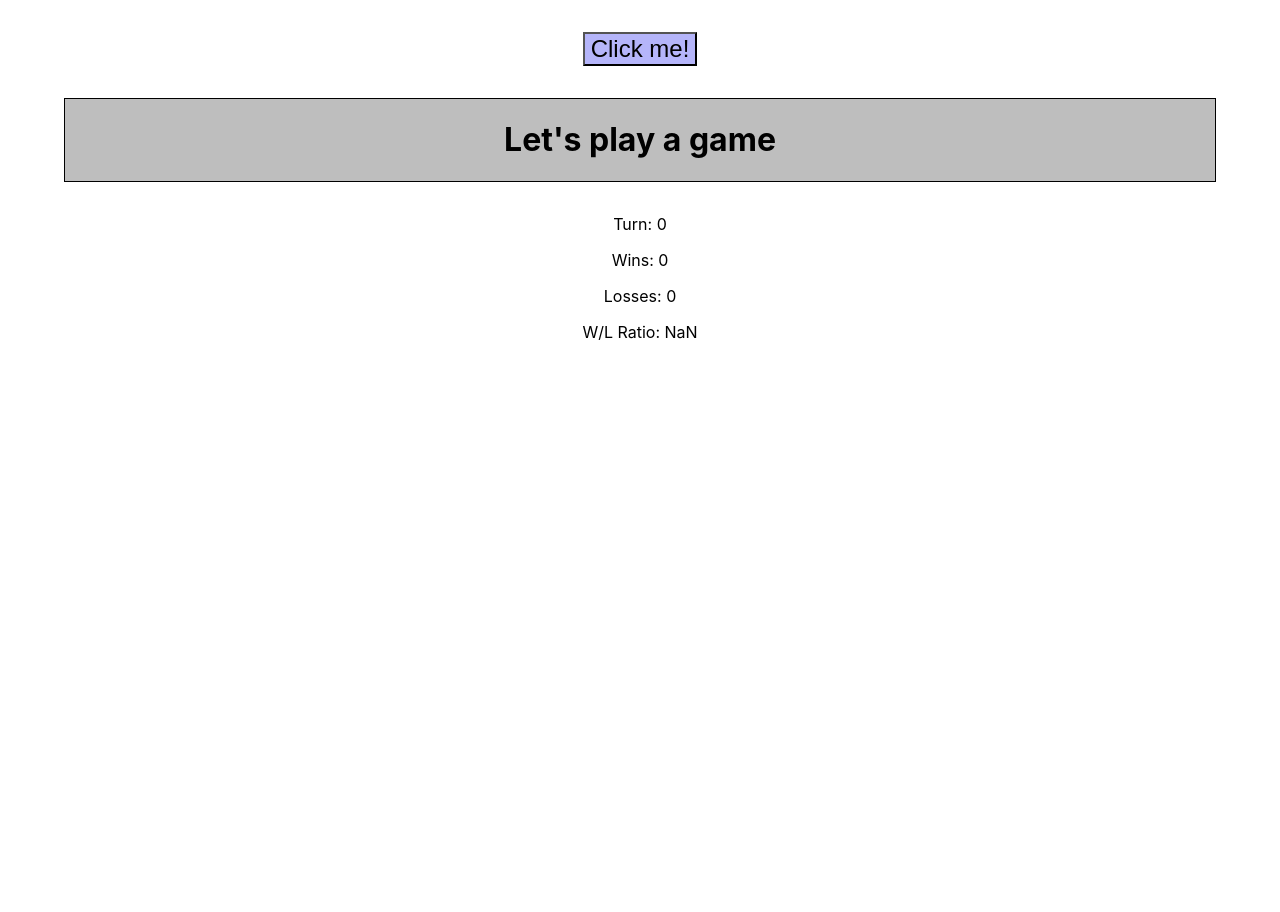
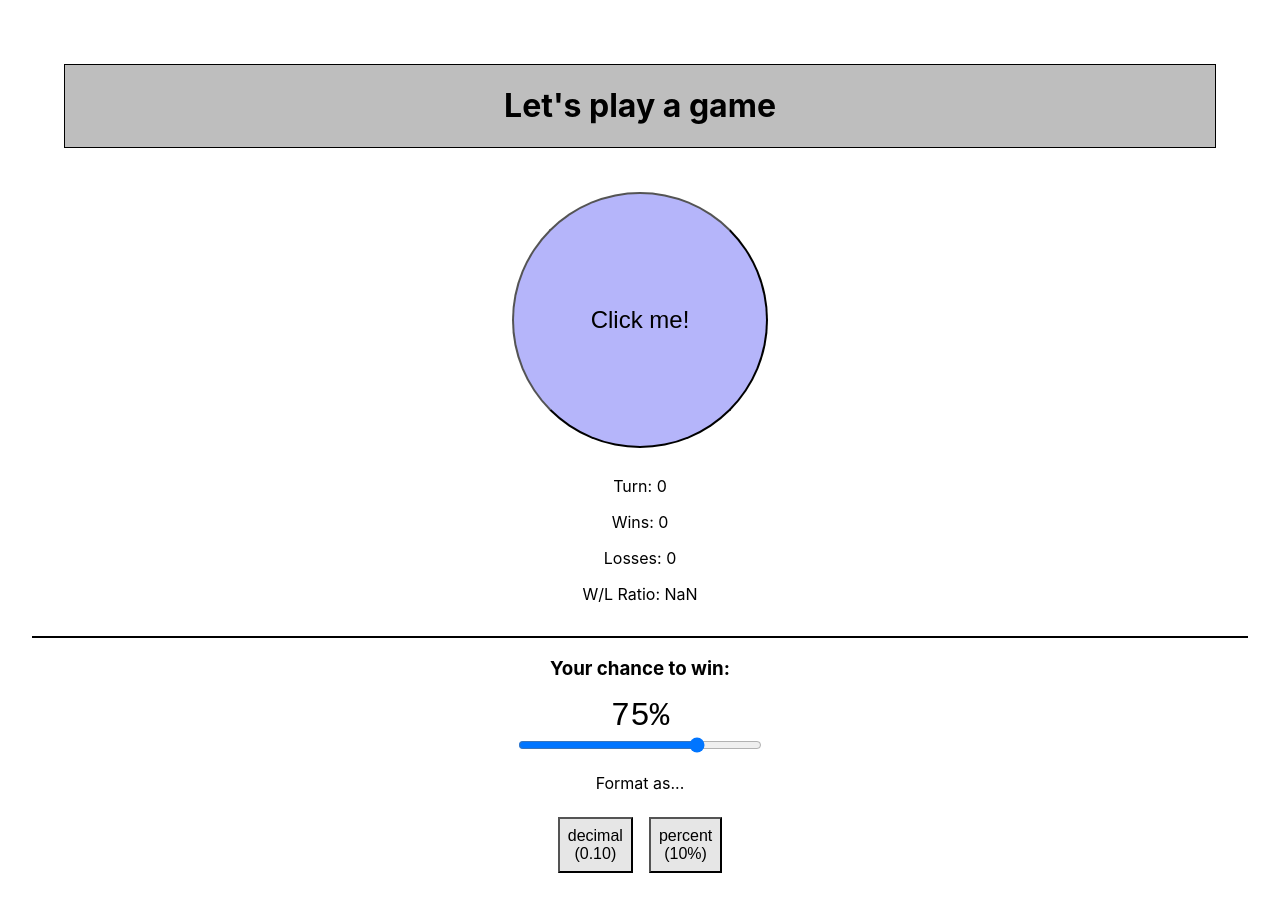
Before and after one commit to MDBoticano/game-of-chance, a React (Create React App) app: page / in a window 1280 px wide. Shown: the top 912 px of the page. Before the commit the page ends 800 px from the top, so only its background shows below. Built offline with nearby package versions, Linux system fonts and the light colour scheme.

Commit message:
Added slider to modify win change. Slider works, but does not actually modify win chance

```diff
--- a/src/GameOfChance.css
+++ b/src/GameOfChance.css
@@ -1,4 +1,8 @@
-.gameOfChance button {
+.playButton {
+  font-family: Arial, Helvetica, sans-serif;
   font-size: 1.5em;
+  width: 20vw;
+  height: 20vw;
+  border-radius: 10vw;
   background-color: rgb(181, 181, 250);
 }
--- a/src/GameOfChance.js
+++ b/src/GameOfChance.js
@@ -1,7 +1,20 @@
 import React from 'react';
+
 import Results from './Results';
+import WinModifier from './WinModifier';
 
 import './GameOfChance.css';
+
+/* Goals */
+/*
+ * 1) Slider to modify win chance (chanceToWin)
+ * 2) Reset button
+ * 3) More statistics
+ */
+
+
+/* Modify this if you want to change win change: between 0 - 1.0  */
+const chanceToWin = 0.75;
 
 class GameOfChance extends React.Component {
   constructor(props) {
@@ -10,11 +23,11 @@ class GameOfChance extends React.Component {
       playState: "Click me!",
       expression: null,
       counter: 0,
+      chanceToWin: chanceToWin,
       wins: 0
     }
     this.handleClick = this.handleClick.bind(this);
     this.newBool = this.newBool.bind(this);
-    this.updateWins = this.updateWins.bind(this);
   }
 
   handleClick() {
@@ -22,7 +35,7 @@ class GameOfChance extends React.Component {
     let expression = this.newBool();
 
     // You've heard of ternary, what about unary?
-    // "(+ expression)"" converts boolean into int using unary
+    // "(+ expression)"" converts the boolean "expression"" into int via unary
     this.setState({
       playState: 'Play again!',
       expression: expression,
@@ -31,38 +44,23 @@ class GameOfChance extends React.Component {
     });
   }
 
-  updateWins(bool) {
-    if(bool) {
-      this.setState({
-        wins: this.state.wins + 1
-      })
-    }
-  }
-
   newBool() {
-    let newBool = Math.random() > .5;
+    let newBool = Math.random() > (1 - this.state.chanceToWin);
     // console.log("newBool: " + newBool);
     return newBool;
   }
 
   render() {
-    console.log("Game rendered");
-    // let expression = Math.random() > .5; // change code here
-    // console.log(expression); // boolean
-
-
-    // let expression = this.newBool();
-
+    // console.log("Game rendered");
     return (
       <div className="gameOfChance">
-        <button onClick={this.handleClick}>{this.state.playState}</button>
-        { /* change code below this line */ }
         <Results fiftyFifty={this.state.expression} />
-        { /* change code above this line */ }
+        <button className="playButton" onClick={this.handleClick}>{this.state.playState}</button>
         <p>{'Turn: ' + this.state.counter}</p>
         <p>Wins: {this.state.wins}</p>
         <p>Losses: {this.state.counter - this.state.wins}</p>
         <p>W/L Ratio: {(this.state.wins / this.state.counter).toFixed(3) }</p>
+        <WinModifier chanceToWin={this.state.chanceToWin} />
       </div>
     );
   }
--- /dev/null
+++ b/src/WinModifier.css
@@ -0,0 +1,23 @@
+.WinModifier {
+  /* background-color: red; */
+  border-top: solid black 2px;
+  margin: 2em 0;
+}
+
+button {
+  margin: .5em;
+  padding: .5em;
+  font-size: 1em;
+  text-align: center;
+  background-color: rgb(230, 230, 230);
+}
+
+.winChance {
+  font-family: monospace;
+  font-size: 2.5em;
+  margin: 0;
+}
+
+.slider {
+  width: 20%;
+}
--- /dev/null
+++ b/src/WinModifier.jsx
@@ -0,0 +1,107 @@
+import React from 'react';
+
+import './WinModifier.css';
+
+const DECIMAL = 'decimal';
+const PERCENTAGE = 'percentage';
+
+class WinModifier extends React.Component {
+  constructor(props) {
+    super(props);
+    this.state = {
+      format: PERCENTAGE,
+      chanceToWin: props.chanceToWin,
+      formattedChance: -1
+    }
+    this.formatChance = this.formatChance.bind(this);
+    this.formatValue = this.formatValue.bind(this);
+    this.formatAsDecimal = this.formatAsDecimal.bind(this);
+    this.formatAsPercentage = this.formatAsPercentage.bind(this);
+    this.updateChance = this.updateChance.bind(this);
+  }
+
+  formatChance(format) {
+    switch(format) {
+      case 'decimal':
+        // console.log(DECIMAL);
+        return this.state.chanceToWin.toFixed(3);
+      case 'percentage':
+        // console.log(PERCENTAGE);
+        return (this.state.chanceToWin * 100).toFixed(0) + "%"
+      default:
+        break;
+    }
+  }
+
+  formatValue(format, value) {
+    switch(format) {
+      case 'decimal':
+        // console.log(DECIMAL);
+        return value;
+      case 'percentage':
+        // console.log(PERCENTAGE);
+        return (value * 100).toFixed(0) + "%"
+      default:
+        break;
+    }
+  }
+
+  formatAsDecimal() {
+    // console.log("Formatting as decimal");
+    this.setState({
+      format: DECIMAL,
+      formattedChance : this.state.chanceToWin
+    });
+  }
+
+  formatAsPercentage() {
+    // console.log("Formatting as percentage");
+    this.setState({
+      format: PERCENTAGE,
+      formattedChance : this.state.chanceToWin * 100 + "%"
+    });
+  }
+
+  updateChance(event) {
+    this.setState({
+      chanceToWin: event.target.value,
+      formattedChance: this.formatValue(this.state.format, event.target.value)
+    })
+  }
+
+  componentDidMount() {
+    // console.log("Formatting chance");
+    // console.log(this.state.format);
+    this.setState({
+      formattedChance: this.formatChance(this.state.format)
+    });
+  }
+
+  render() {
+    console.log("render WinModifier");
+    return (
+      <div className="WinModifier">
+        <h3>Your chance to win:</h3>
+        <p className="winChance">{this.state.formattedChance}</p>
+
+        <div className="rangeSlider">
+          <input
+            className="slider"
+            type="range"
+            min="0.0" max="1.00"
+            // value={this.state.chanceToWin * 100}
+            value = {this.state.chanceToWin}
+            onChange={this.updateChance}
+            step="0.01"
+            />
+        </div>
+
+        <p>Format as...</p>
+        <button onClick={this.formatAsDecimal}>decimal <br></br>(0.10)</button>
+        <button onClick={this.formatAsPercentage}>percent <br></br>(10%)</button>
+      </div>
+    );
+  }
+}
+
+export default WinModifier;
```
Also changed, not shown: src/Results.js (+4 -4 lines).
